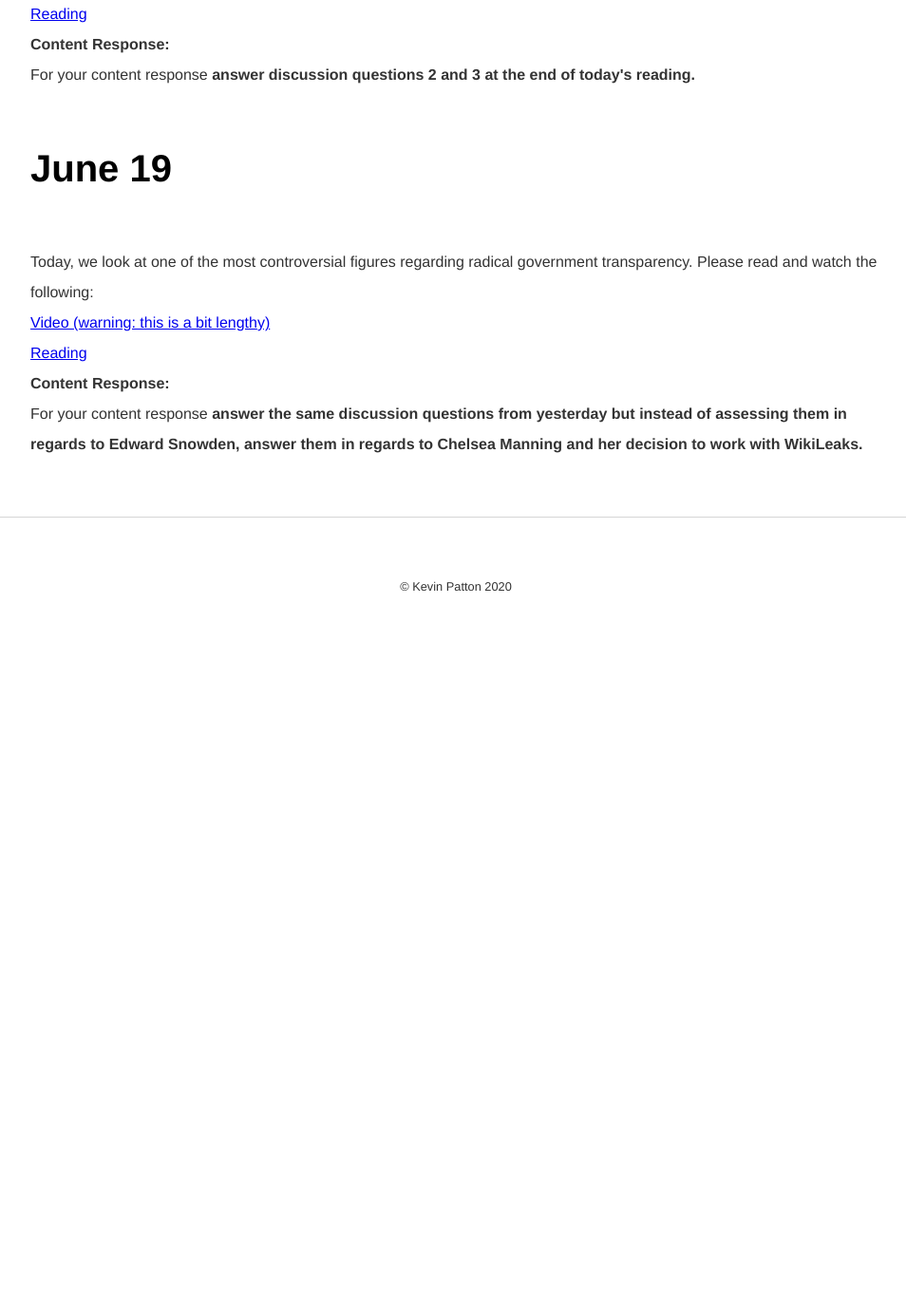
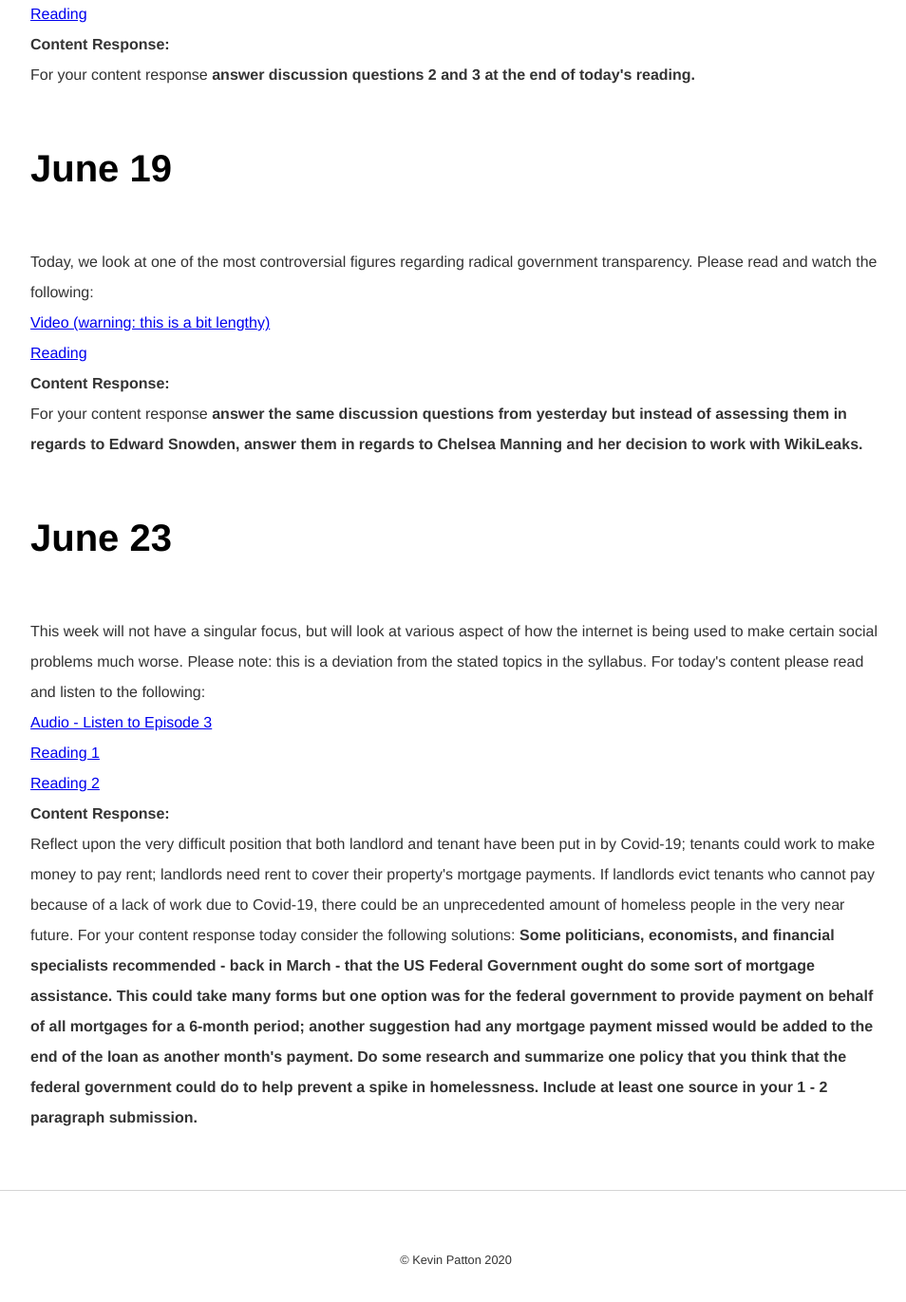
Before and after one commit to kevinjpatton/kevinjpatton.github.io, a Jekyll site: the page built from teaching/phil1020/index.html, in a window 1280 px wide and 1400 px high, scrolled down 6421 px. Shown: the top 1371 px of the window at 95% size, without its empty margins (160-1114 px from the left). Built offline with Jekyll 4.4.1, drawn with Linux system fonts in a browser that asks for light colours; Markdown is read by kramdown in place of the engine named in the settings; before the commit the page ends 7112 px from its top, so only the background shows below that.

Commit message:
Update index.html

```diff
--- a/teaching/phil1020/index.html
+++ b/teaching/phil1020/index.html
@@ -107,3 +107,11 @@ For your content response <b>answer discussion questions 2 and 3 at the end of t
 <a href="https://abcnews.go.com/Politics/julian-assange-chelsea-manning-intertwined/story?id=62344376" target="_blank">Reading</a><br>
   <b>Content Response:</b><br>
 For your content response <b>answer the same discussion questions from yesterday but instead of assessing them in regards to Edward Snowden, answer them in regards to Chelsea Manning and her decision to work with WikiLeaks.</b><br>
+
+<h1>June 23</h1>
+<p>This week will not have a singular focus, but will look at various aspect of how the internet is being used to make certain social problems much worse.  Please note: this is a deviation from the stated topics in the syllabus.  For today's content please read and listen to the following:<br>
+<a href="https://www.wnycstudios.org/podcasts/otm/scarlet-e-unmasking-americas-eviction-crisis" target="_blank">Audio - Listen to Episode 3</a><br>
+<a href="https://www.npr.org/2020/06/19/880859109/zoom-call-eviction-hearings-they-ll-throw-everything-i-have-out-on-the-street" target="_blank">Reading 1</a><br>
+<a href="https://sf.curbed.com/2020/4/20/21224360/covid-19-evictions-eviction-renters-landlords-coronavirus-california" target="_blank">Reading 2</a><br>
+  <b>Content Response:</b><br>
+Reflect upon the very difficult position that both landlord and tenant have been put in by Covid-19; tenants could work to make money to pay rent; landlords need rent to cover their property's mortgage payments.  If landlords evict tenants who cannot pay because of a lack of work due to Covid-19, there could be an unprecedented amount of homeless people in the very near future.  For your content response today consider the following solutions: <b>Some politicians, economists, and financial specialists recommended - back in March - that the US Federal Government ought do some sort of mortgage assistance.  This could take many forms but one option was for the federal government to provide payment on behalf of all mortgages for a 6-month period; another suggestion had any mortgage payment missed would  be added to the end of the loan as another month's payment.  Do some research and summarize one policy that you think that the federal government could do to help prevent a spike in homelessness.  Include at least one source in your 1 - 2 paragraph submission.</b><br>
```
